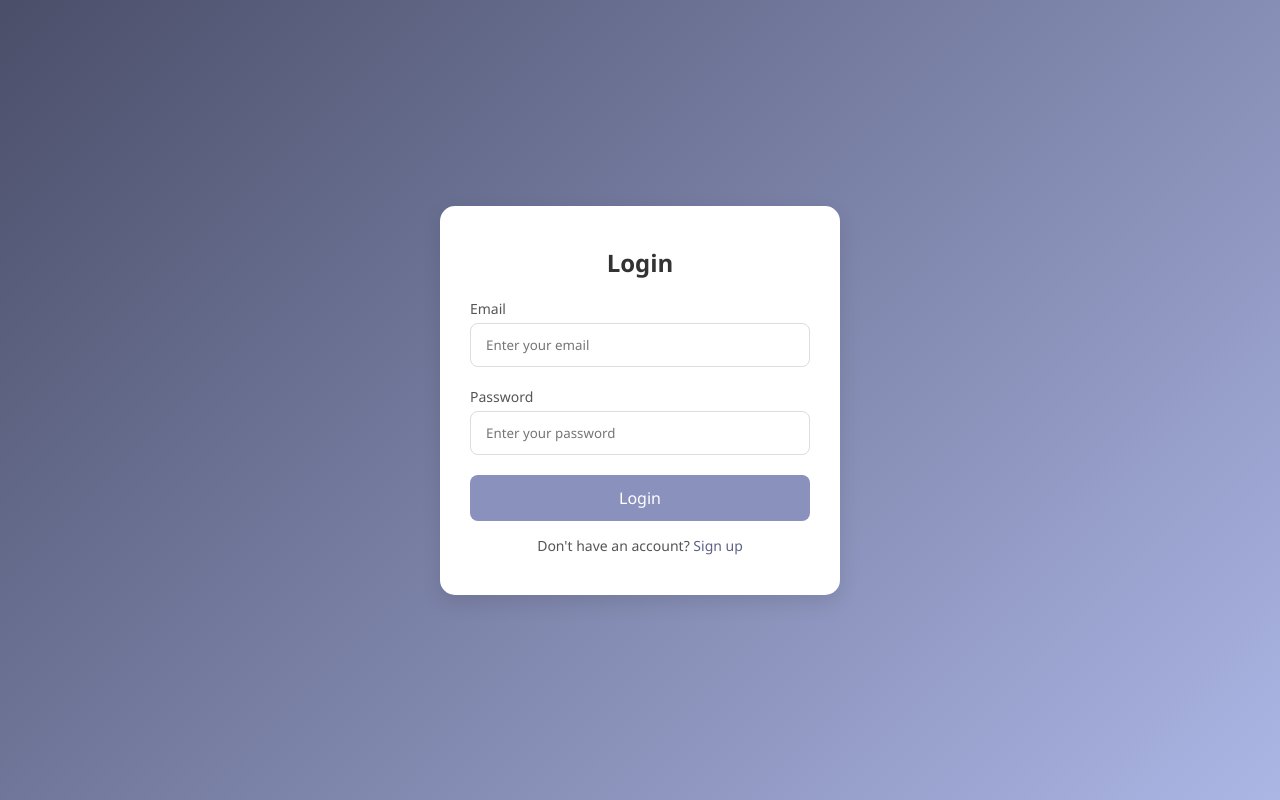
After one commit to Md-iftikher/ecommerce-web, a PHP site: page /Pages/login.html in a window 1280 px wide. The commit adds this page. Run offline with PHP 8.4, Linux system fonts and the light colour scheme.

Commit message:
Added Login form. Shifted my_profile.php to 'pages' folder and updated paths.

```diff
--- a/Client/Component/navbar.html
+++ b/Client/Component/navbar.html
@@ -43,7 +43,7 @@
                     <ul tabindex="0"
                         class="menu menu-sm dropdown-content bg-base-100 rounded-box z-1 mt-3 w-52 p-2 shadow">
                         <li>
-                            <a class="justify-between" href="my_profile.php">
+                            <a class="justify-between" href="./Pages/my_profile.php">
                                 Profile
                             </a>
                         </li>
--- /dev/null
+++ b/Client/Pages/login.html
@@ -0,0 +1,28 @@
+<!DOCTYPE html>
+<html lang="en">
+<head>
+  <meta charset="UTF-8" />
+  <meta name="viewport" content="width=device-width, initial-scale=1.0"/>
+  <title>Login Page</title>
+  <link rel="stylesheet" href="../Styles/login.css">
+</head>
+<body>
+  <div class="login-container">
+    <h2>Login</h2>
+    <form action="#" method="POST">
+      <div class="input-group">
+        <label for="email">Email</label>
+        <input type="email" id="email" name="email" placeholder="Enter your email" required/>
+      </div>
+      <div class="input-group">
+        <label for="password">Password</label>
+        <input type="password" id="password" name="password" placeholder="Enter your password" required/>
+      </div>
+      <button type="submit" class="login-button">Login</button>
+    </form>
+    <div class="signup-link">
+      Don't have an account? <a href="#">Sign up</a>
+    </div>
+  </div>
+</body>
+</html>
--- /dev/null
+++ b/Client/Styles/login.css
@@ -0,0 +1,95 @@
+
+* {
+  box-sizing: border-box;
+  margin: 0;
+  padding: 0;
+  font-family: 'Segoe UI', Tahoma, Geneva, Verdana, sans-serif;
+}
+
+body {
+  height: 100vh;
+  display: flex;
+  justify-content: center;
+  align-items: center;
+  background: linear-gradient(135deg, #4a4e69, #ACB6E5);
+}
+
+.login-container {
+  background: #fff;
+  padding: 40px 30px;
+  border-radius: 15px;
+  box-shadow: 0 8px 20px rgba(0, 0, 0, 0.1);
+  width: 100%;
+  max-width: 400px;
+}
+
+.login-container h2 {
+  text-align: center;
+  margin-bottom: 20px;
+  color: #333;
+}
+
+.input-group {
+  margin-bottom: 20px;
+}
+
+.input-group label {
+  display: block;
+  font-size: 14px;
+  color: #555;
+  margin-bottom: 5px;
+}
+
+.input-group input {
+  width: 100%;
+  padding: 12px 15px;
+  border: 1px solid #ddd;
+  border-radius: 8px;
+  outline: none;
+  transition: 0.3s;
+}
+
+.input-group input:focus {
+  border-color: #74ebd5;
+  box-shadow: 0 0 5px rgba(116, 235, 213, 0.5);
+}
+
+.login-button {
+  width: 100%;
+  padding: 12px;
+  border: none;
+  background: #8a91bd;
+  color: #fff;
+  font-size: 16px;
+  border-radius: 8px;
+  cursor: pointer;
+  transition: 0.3s;
+}
+
+.login-button:hover {
+  background: #5e6385;
+}
+
+.signup-link {
+  text-align: center;
+  margin-top: 15px;
+  font-size: 14px;
+  color: #555;
+}
+
+.signup-link a {
+  color: #5e6385;
+  text-decoration: none;
+  transition: 0.3s;
+}
+
+.signup-link a:hover {
+  text-decoration: underline;
+}
+
+/* Responsive adjustments */
+@media (max-width: 480px) {
+  .login-container {
+    padding: 30px 20px;
+  }
+}
--- a/Client/php/my_profile/delete_address.php
+++ b/Client/php/my_profile/delete_address.php
@@ -12,7 +12,7 @@ where customer_id = $id and address = '$address';
 ";
 
 if($conn->query($sql)) {
-    header("location: ../../my_profile.php?address=true&success=true");
+    header("location: ../../Pages/my_profile.php?address=true&success=true");
 }
 
 ?>
--- a/Client/php/my_profile/insert_address.php
+++ b/Client/php/my_profile/insert_address.php
@@ -13,7 +13,7 @@ values ( $id, '$address');
 ";
 
 if($conn->query($sql)) {
-    header("location: ../../my_profile.php?address=true&success=true");
+    header("location: ../../Pages/my_profile.php?address=true&success=true");
 }
 
 ?>
--- a/Client/php/my_profile/update_address.php
+++ b/Client/php/my_profile/update_address.php
@@ -14,7 +14,7 @@ where customer_id = $id and address = '$old_address';
 ";
 
 if($conn->query($sql)) {
-    header("location: ../../my_profile.php?address=true&success=true");
+    header("location: ../../Pages/my_profile.php?address=true&success=true");
 }
 
 ?>
--- a/Client/php/my_profile/update_profile.php
+++ b/Client/php/my_profile/update_profile.php
@@ -20,7 +20,7 @@ where customer_id = $id;
 ";
 
 if($conn->query($sql)) {
-    header("location: ../../my_profile.php?profile=true&success=true");
+    header("location: ../../Pages/my_profile.php?profile=true&success=true");
 }
 
 ?>
```
Also changed, not shown: Client/Pages/my_profile.php (renamed from Client/my_profile.php, +9 -9 lines).
